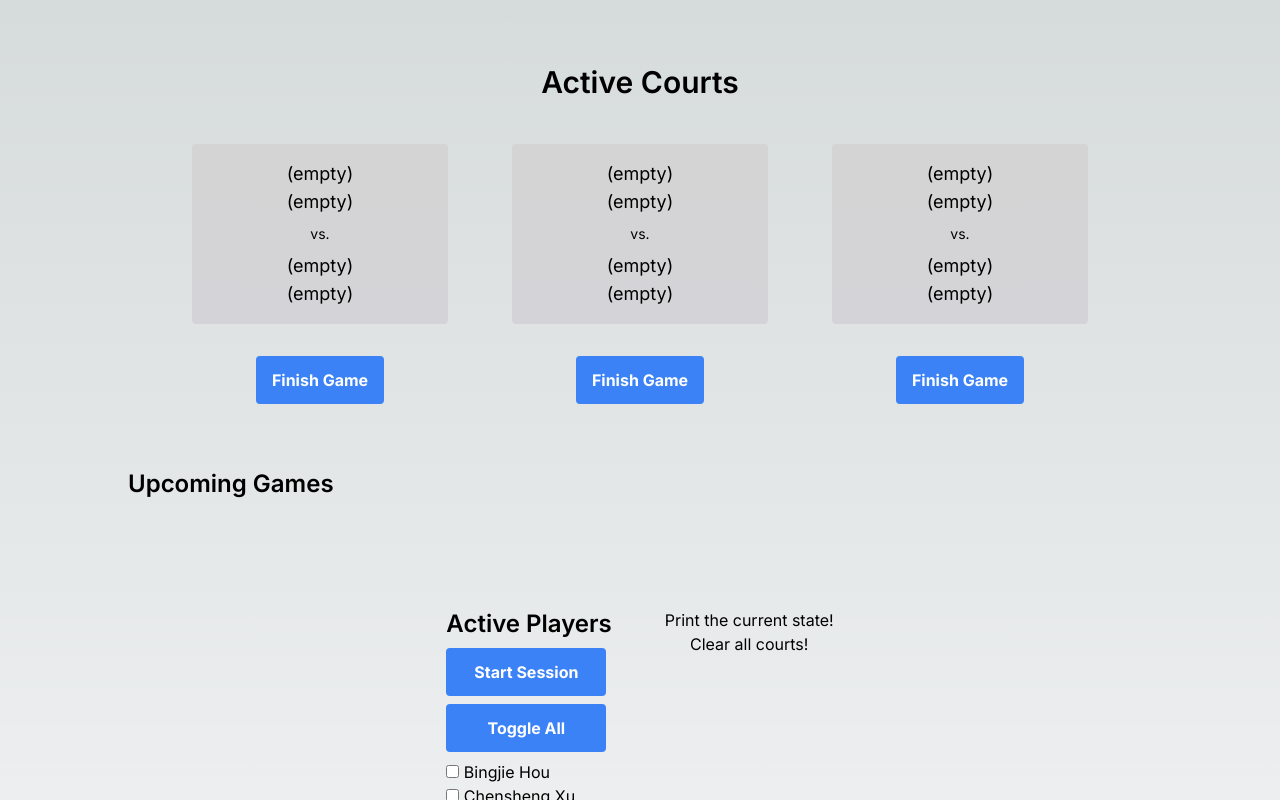
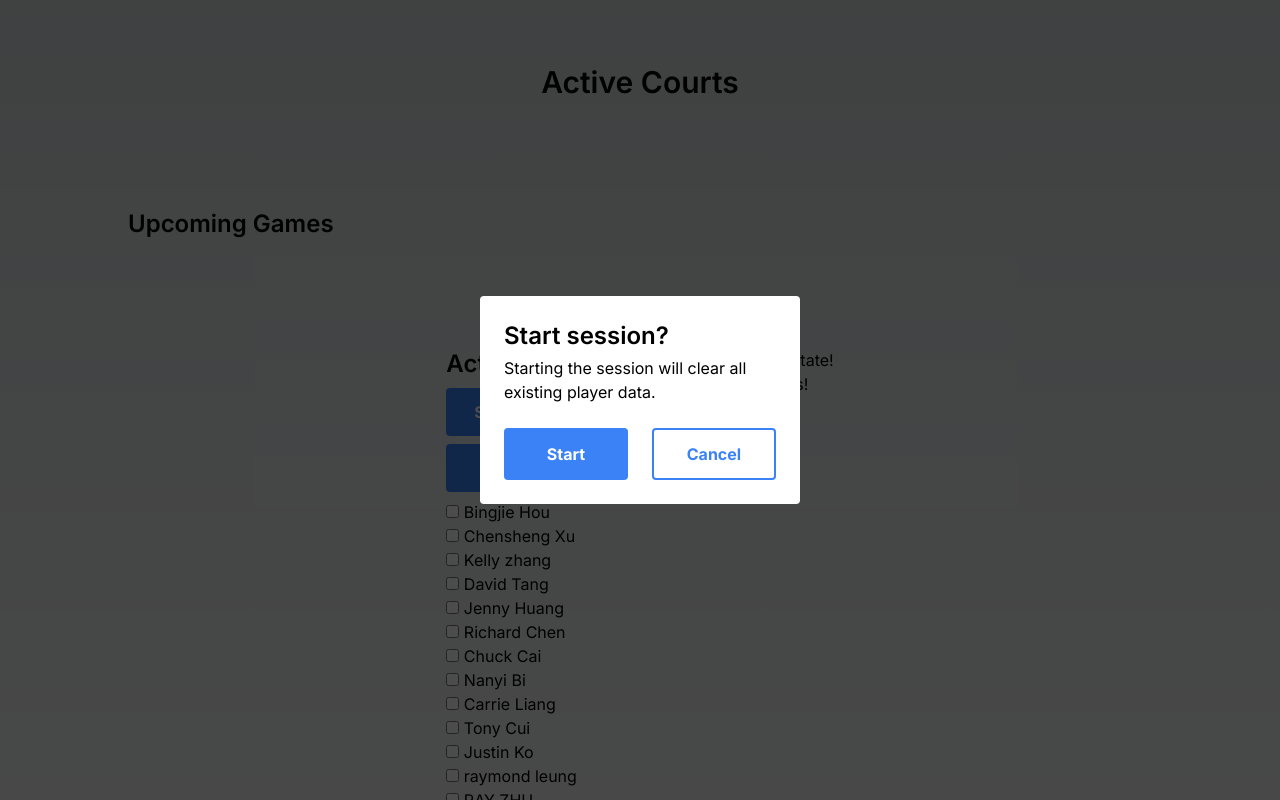
Before and after one commit to JadenBalogh/badminton-court-scheduler, a Next.js app: page / in a window 1280 px wide. Both pictures are taken after a click on the button "Start Session". Shown: the top 800 px of the page. Built offline with nearby package versions, Linux system fonts and the light colour scheme.

Commit message:
Implement confirm dialog system

```diff
--- /dev/null
+++ b/app/confirmDialog.tsx
@@ -0,0 +1,36 @@
+import React from 'react';
+import { ConfirmDialogOptions, ConfirmDialogCallback } from '../types/types'
+
+type ConfirmDialogProps = {
+  show: boolean,
+  options: ConfirmDialogOptions,
+  callback: ConfirmDialogCallback,
+}
+
+export default function ConfirmDialog({ show, options, callback }: ConfirmDialogProps) {
+  return show ? (
+    <div className="fixed inset-0 m-auto bg-black/70 flex items-center justify-center">
+      <div className="flex flex-col justify-between w-80 h-52 p-6 bg-white rounded gap-y-1">
+        <h2 className="text-2xl font-semibold">
+          {options.title}
+        </h2>
+        <p className="grow">
+          {options.desc}
+        </p>
+        <div className="flex justify-between gap-x-6">
+          <button
+            className="bg-blue-500 hover:bg-blue-700 text-white font-bold w-32 p-3 rounded"
+            onClick={() => callback(true)}>
+            {options.confirmText}
+          </button>
+
+          <button
+            className="bg-white hover:bg-blue-700 border-2 border-blue-500 text-blue-500 font-bold w-32 p-3 rounded"
+            onClick={() => callback(false)}>
+            {options.cancelText}
+          </button>
+        </div>
+      </div>
+    </div>
+  ) : <></>;
+}
--- a/app/page.tsx
+++ b/app/page.tsx
@@ -1,7 +1,8 @@
 'use client'
 
-import { Player, Court, SessionSettings, PlayerData } from '../types/types'
+import { Player, Court, SessionSettings, PlayerData, ConfirmDialogOptions, ConfirmDialogCallback, Callback } from '../types/types'
 import ActiveCourts from './activeCourts';
+import ConfirmDialog from './confirmDialog';
 import CourtDisplay from './courtDisplay';
 import { Scheduler } from './scheduler';
 import React, { useState, useEffect, ChangeEvent, useRef } from 'react';
@@ -18,6 +19,13 @@ const TIME_SCORE_WEIGHT = 1;
 const DIVERSITY_SCORE_WEIGHT = 1;
 const BALANCE_SCORE_WEIGHT = 1;
 const SKILL_SCORE_WEIGHT = 1;
+
+const DEFAULT_CONFIRM_OPTIONS: ConfirmDialogOptions = {
+  title: "",
+  desc: "",
+  confirmText: "",
+  cancelText: "",
+}
 
 let playerDatas: PlayerData[] = [];
 let activePlayers: Player[] = [];
@@ -42,6 +50,10 @@ export default function Home() {
   const [activePlayersState, setActivePlayersState] = useState<Player[]>([]); // List of players included in the current session
   const [activeCourtsState, setActiveCourtsState] = useState<Court[]>([]);
   const [courtQueueState, setCourtQueueState] = useState<Court[]>([]);
+
+  const [showConfirm, setShowConfirm] = useState<boolean>(false);
+  const [confirmOptions, setConfirmOptions] = useState<ConfirmDialogOptions>(DEFAULT_CONFIRM_OPTIONS);
+  const [confirmCallback, setConfirmCallback] = useState<ConfirmDialogCallback>(() => () => { });
 
   function refreshState() {
     setPlayerDatasState([...playerDatas]);
@@ -131,8 +143,36 @@ export default function Home() {
     return () => clearInterval(interval);
   }, []);
 
+  async function awaitConfirm(options: ConfirmDialogOptions, onConfirmed: Callback) {
+    setConfirmOptions(options);
+    setShowConfirm(true);
+
+    let confirmed = await new Promise((resolve, reject) => {
+      setConfirmCallback(() => (confirmed: boolean) => {
+        clearTimeout(confirmTimeout);
+        resolve(confirmed);
+      });
+
+      const confirmTimeout = setTimeout(() => {
+        console.log("Confirmation timed out after 10 seconds.");
+        resolve(false);
+      }, 10000);
+    });
+
+    setShowConfirm(false);
+
+    if (confirmed) {
+      onConfirmed();
+    }
+  }
+
   function toUsername(name: string) {
     return name.trim().replace(/\s/g, '').toLowerCase();
+  }
+
+  function toFirstName(name: string) {
+    let names = name.split(/\s/g);
+    return names.length > 0 ? names.at(0) : "[Player]";
   }
 
   function getPlayerData(username: string) {
@@ -263,6 +303,15 @@ export default function Home() {
   }
 
   function handleStartSession() {
+    awaitConfirm({
+      title: "Start session?",
+      desc: "Starting the session will clear all existing player data.",
+      confirmText: "Start",
+      cancelText: "Cancel"
+    }, onSessionStarted);
+  }
+
+  function onSessionStarted() {
     resetPlayers();
     clearCourts();
     generateCourtQueue();
@@ -272,14 +321,32 @@ export default function Home() {
   }
 
   function handleGameFinished(index: number) {
+    awaitConfirm({
+      title: "Finish game?",
+      desc: "The court will be assigned to the next group in the queue.",
+      confirmText: "Finish",
+      cancelText: "Cancel"
+    }, () => onGameFinished(index));
+  }
+
+  function onGameFinished(index: number) {
     finishGame(index);
     startGame(index, getNextCourt()); // TODO: Highlight the started court tile for 20 seconds
     generateCourtQueue();
     refreshState();
   }
 
+  function handleSkipPlayer(player: Player) {
+    awaitConfirm({
+      title: "Skip " + toFirstName(player.name) + "?",
+      desc: toFirstName(player.name) + " will be moved to the next available court.",
+      confirmText: "Skip",
+      cancelText: "Cancel"
+    }, () => onPlayerSkipped(player));
+  }
+
   // TODO: write algorithm to pick the best player to fill in the spot
-  function handleSkipPlayer(player: Player) {
+  function onPlayerSkipped(player: Player) {
     console.log("Skipping player", player.name);
 
     // setActiveCourts(
@@ -329,7 +396,13 @@ export default function Home() {
   }
 
   return (
-    <main className="flex min-h-screen flex-col items-center justify-between gap-y-8 py-16">
+    <main className="relative flex min-h-screen flex-col items-center justify-between gap-y-8 py-16">
+      <ConfirmDialog
+        show={showConfirm}
+        options={confirmOptions}
+        callback={confirmCallback}
+      />
+
       <h2 className="mb-3 text-3xl font-semibold">
         Active Courts
       </h2>
```
Also changed, not shown: types/types.ts (+10 -0 lines).
